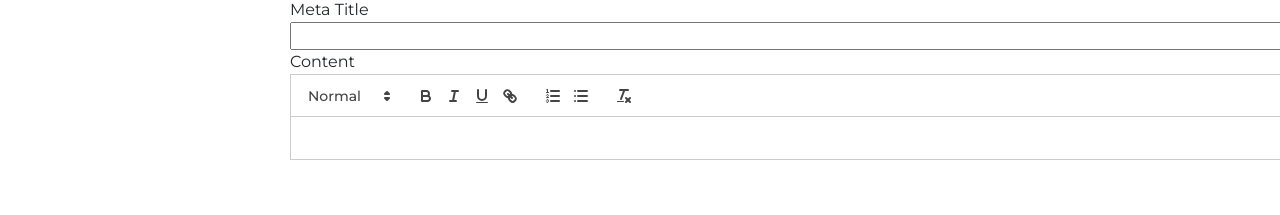
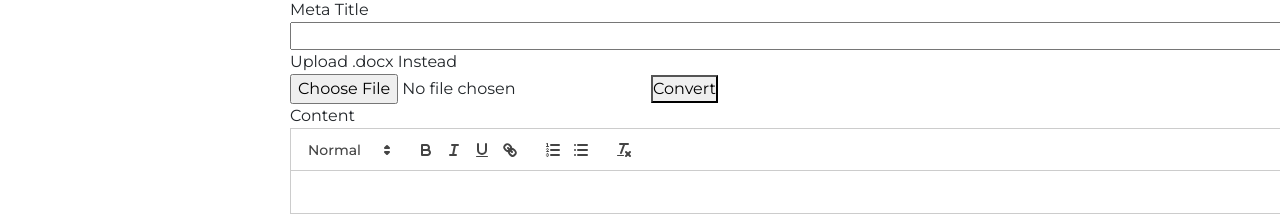
Before and after one commit to The-Economic-Journal-Dev/the-economic-journal-frontend, a React (Vite) app: page /modpage in a window 1280 px wide. Shown: the part 382-597 px from the top of the page. Built offline with nearby package versions, Linux system fonts and the light colour scheme; no server answers.

Commit message:
Allow support for docx file into the article body

```diff
--- a/package.json
+++ b/package.json
@@ -7,20 +7,20 @@
     "dev": "vite",
     "build": "tsc && vite build",
     "lint": "eslint . --ext ts,tsx --report-unused-disable-directives --max-warnings 0",
-    "preview": "vite preview"
+    "preview": "npm run build && vite preview"
   },
   "dependencies": {
     "axios": "^1.7.4",
     "bootstrap": "^5.3.3",
     "firebase": "^10.12.4",
     "interweave": "^13.1.0",
+    "mammoth": "^1.8.0",
     "quill": "^2.0.2",
     "react": "^18.2.0",
     "react-dom": "^18.2.0",
     "react-helmet-async": "^2.0.5",
     "react-hook-form": "^7.52.1",
     "react-quill": "^2.0.0",
-    "react-quilljs": "^2.0.3",
     "react-router-dom": "^6.25.1",
     "tiptap": "^0.15.0"
   },
--- /dev/null
+++ b/src/pages/ModPage/Components/Converter.tsx
@@ -0,0 +1,55 @@
+import React, { useState, ChangeEvent } from 'react';
+import * as mammoth from "mammoth";
+
+interface InputData {
+  title: string;
+  summary: string;
+  metaTitle: string;
+  articleBody: string;
+}
+
+interface ConverterProps {
+  inputData: InputData;
+  handleEditorChange: (value: string) => void;
+}
+
+const Converter: React.FC<ConverterProps> = ({ inputData, handleEditorChange }) => {
+    const [file, setFile] = useState<File | null>(null);
+
+    const handleFileChange = (event: ChangeEvent<HTMLInputElement>) => {
+        if (event.target.files && event.target.files[0]) {
+            setFile(event.target.files[0]);
+        }
+    };
+
+    const handleConvert = async () => {
+        if (!file) {
+            alert("Please select a file first.");
+            return;
+        }
+
+        try {
+            const arrayBuffer = await file.arrayBuffer();
+            const result = await mammoth.convertToHtml({ arrayBuffer });
+            console.log("Conversion result:", result.value);
+            // Update the articleBody with the converted HTML
+            handleEditorChange(result.value);
+        } catch (error) {
+            console.error("Conversion error:", error);
+            alert("An error occurred during conversion.");
+        }
+    };
+
+    return (
+        <div>
+            <input
+                type="file"
+                accept=".docx"
+                onChange={handleFileChange}
+            />
+            <button onClick={handleConvert}>Convert</button>
+        </div>
+    );
+}
+
+export default Converter;
--- a/src/pages/ModPage/Components/Post.tsx
+++ b/src/pages/ModPage/Components/Post.tsx
@@ -2,6 +2,7 @@ import { ChangeEvent, FormEvent, useEffect, useState } from "react";
 import ReactQuill from 'react-quill';
 import "react-quill/dist/quill.snow.css";
 import style from "./Post.module.css";
+import Converter from "./Converter";
 import { auth } from "../../../firebase";
 
 const WebsiteSelector = ({
@@ -88,7 +89,7 @@ const Post = () => {
   const [error, setError] = useState("");
   const [posted, setPosted] = useState(false);
 
-  const handleQuillChange = (value: string) => {
+  const handleEditorChange = (value: string) => {
     setInputData((prevState) => ({
       ...prevState,
       articleBody: value, // Update the articleBody field
@@ -251,12 +252,17 @@ const Post = () => {
           onChange={handleInput}
         />
 
+        <label htmlFor="articleDocxUpload">Upload .docx Instead</label>
+        <div>
+          <Converter inputData={inputData} handleEditorChange={handleEditorChange}></Converter>
+        </div>
+
         <label htmlFor="articleBody">Content</label>
         <div className={style.quillContainer}>
           <ReactQuill
           theme="snow"
           value={inputData.articleBody}
-          onChange={handleQuillChange}
+          onChange={handleEditorChange}
           />
         </div>
 
```
Also changed, not shown: 1 other file (tests, documents, lock files or other folders).
